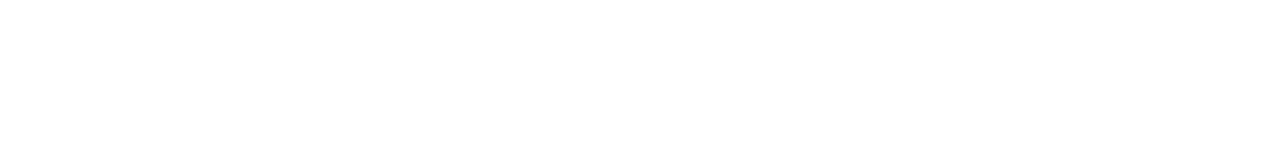
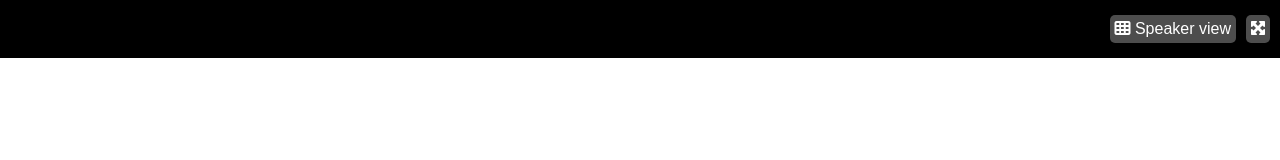
Before and after one commit to aeeerdna/html-css-zoom, a plain HTML site: page index.html in a window 1280 px wide. Drawn offline with Linux system fonts and the light colour scheme.

Commit message:
speaker view-espansione schermo

```diff
--- a/css/style.css
+++ b/css/style.css
@@ -9,3 +9,31 @@
 body {
     font-family: sans-serif;
 }
+
+
+/* modifiche schermo */
+header {
+    position: fixed;
+    width: 100%;
+    padding: 5px 10px;
+    z-index: 200;
+    background-color: black;
+}
+
+nav {
+    margin: 10px 0px;
+}
+
+ul {
+    display: flex;
+    justify-content: flex-end;
+}
+
+li {
+    list-style-type: none;
+    border-radius: 5px;
+    margin-left: 10px;
+    padding: 5px;
+    color: white;
+    background-color: #4d4d4d;
+}
--- a/index.html
+++ b/index.html
@@ -5,13 +5,23 @@
     <meta charset="UTF-8">
     <meta http-equiv="X-UA-Compatible" content="IE=edge">
     <meta name="viewport" content="width=device-width, initial-scale=1.0">
+    <link rel="stylesheet" href="https://cdnjs.cloudflare.com/ajax/libs/font-awesome/6.1.1/css/all.min.css"
+        integrity="sha512-KfkfwYDsLkIlwQp6LFnl8zNdLGxu9YAA1QvwINks4PhcElQSvqcyVLLD9aMhXd13uQjoXtEKNosOWaZqXgel0g=="
+        crossorigin="anonymous" referrerpolicy="no-referrer" />
     <link rel="stylesheet" href="css/style.css">
     <title>Zoom</title>
 </head>
 
 <body>
     <!-- modifiche schermo -->
-    <header></header>
+    <header>
+        <nav>
+            <ul>
+                <li><span><i class="fa-solid fa-table-cells"></i></span> Speaker view</li>
+                <li><i class="fa-solid fa-maximize"></i></li>
+            </ul>
+        </nav>
+    </header>
     <!-- end modifiche schermo -->
 
     <!-- video -->
```
